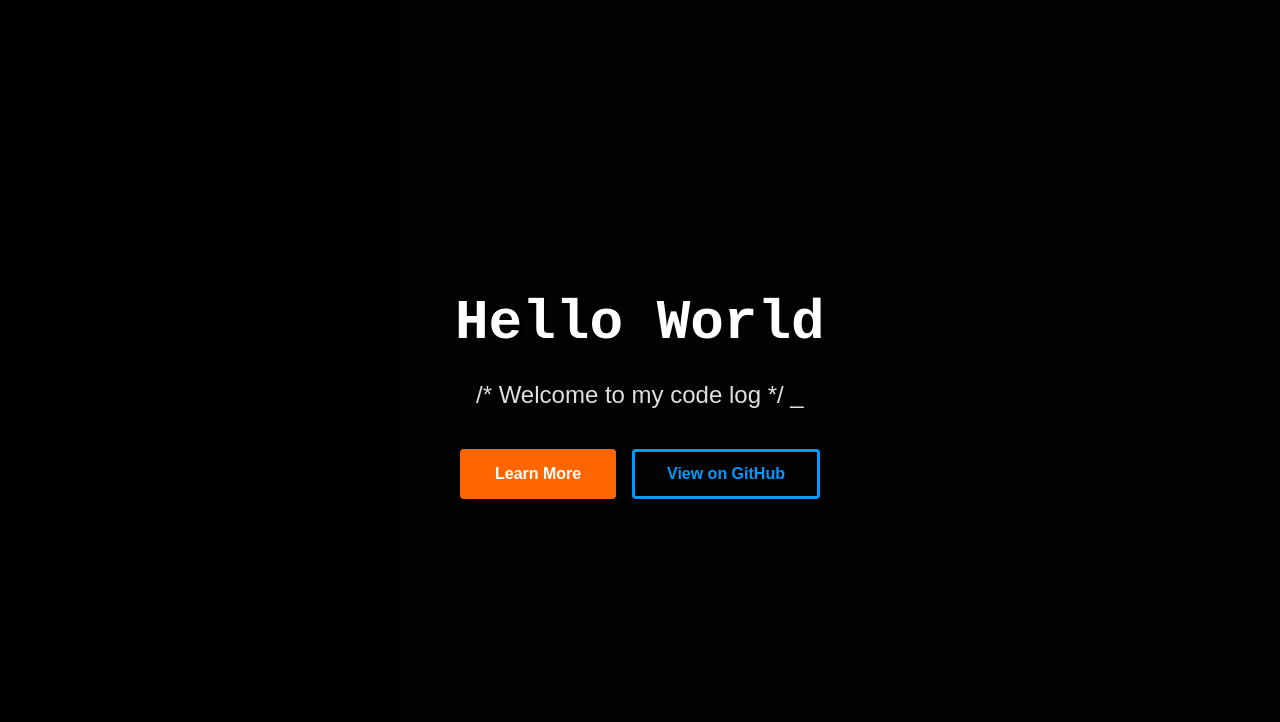
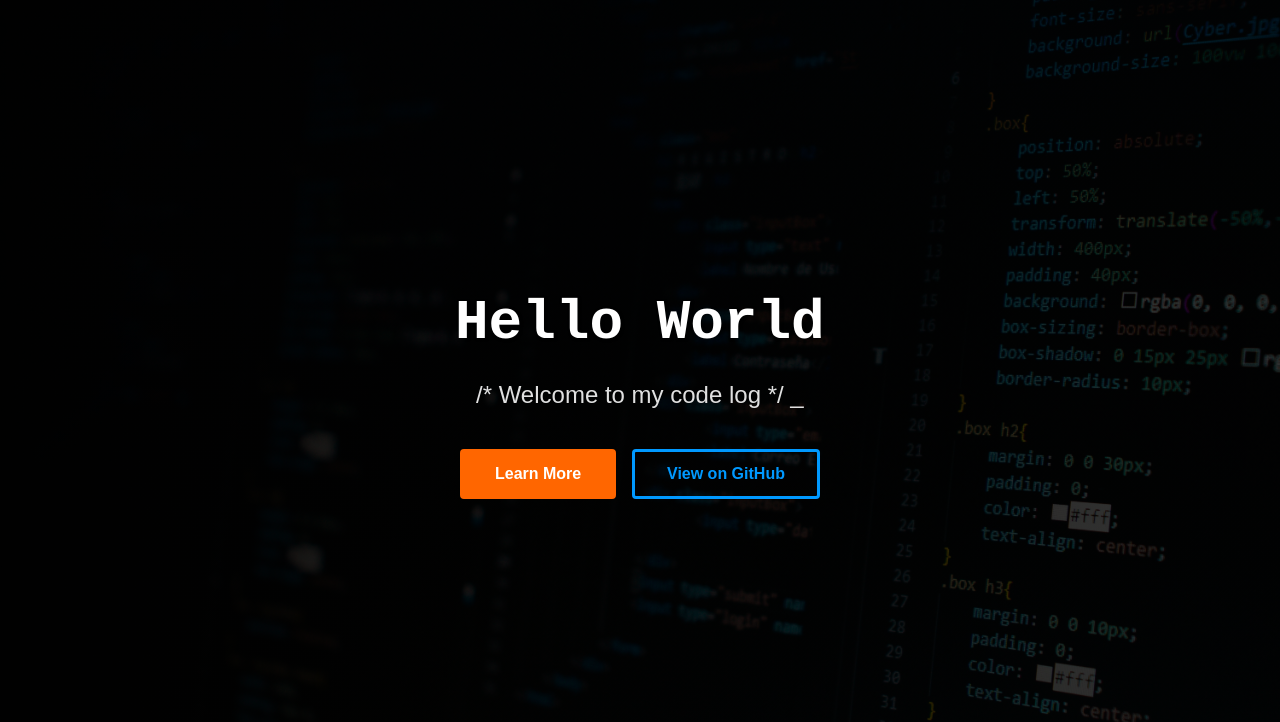
Before and after one commit to Ordisian/Clog, a plain HTML site: page index.html in a window 1280 px wide. Shown: the part 87-809 px from the top of the page. Drawn offline with Linux system fonts and the light colour scheme.

Commit message:
Update hero.css

```diff
--- a/homeCss/hero.css
+++ b/homeCss/hero.css
@@ -1,7 +1,7 @@
 /* ---------------------------------- Hero Section ---------------------------------- */
 .hero {
     height: 100vh;
-    background-image: url('./assets/images/pexels-harold-vasquez-853421-2653362.jpg');
+    background-image: url('../assets/images/pexels-harold-vasquez-853421-2653362.jpg');
     background-size: cover;
     background-position: center;
     background-repeat: no-repeat;
```
